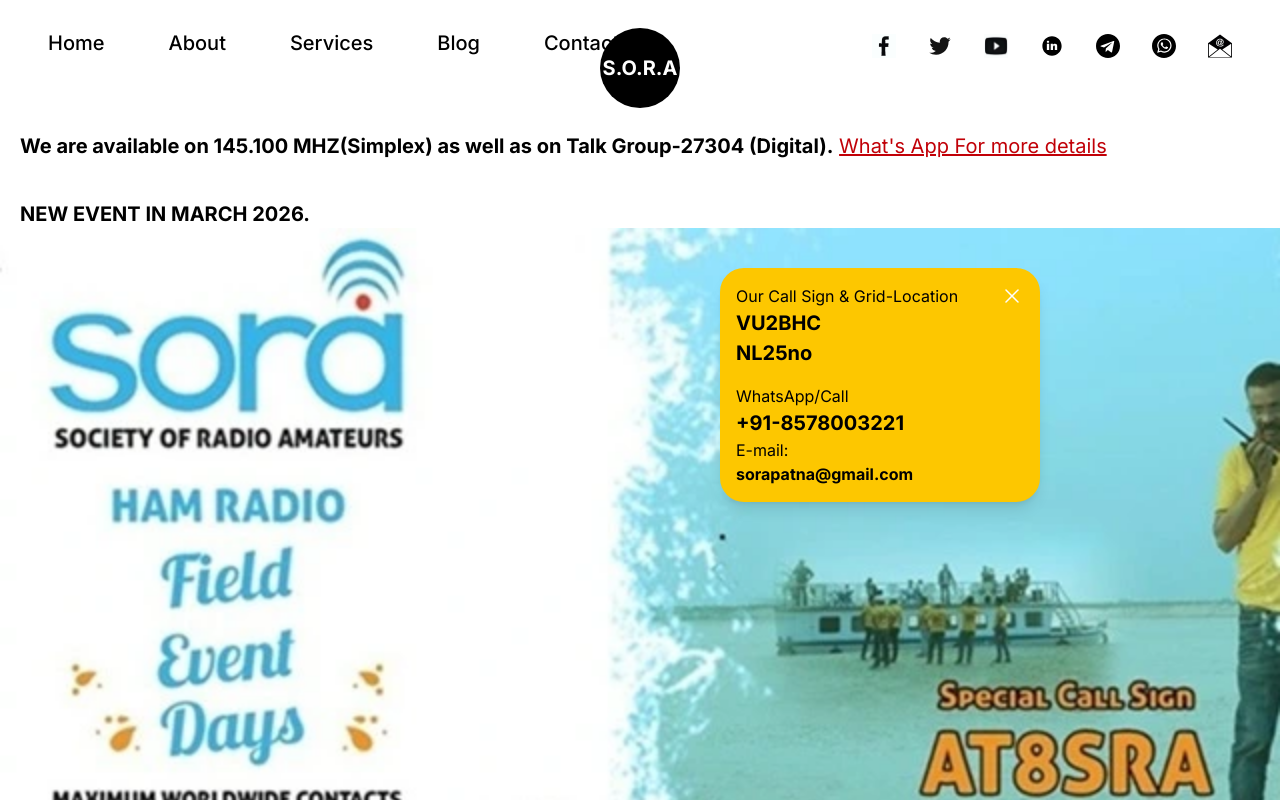
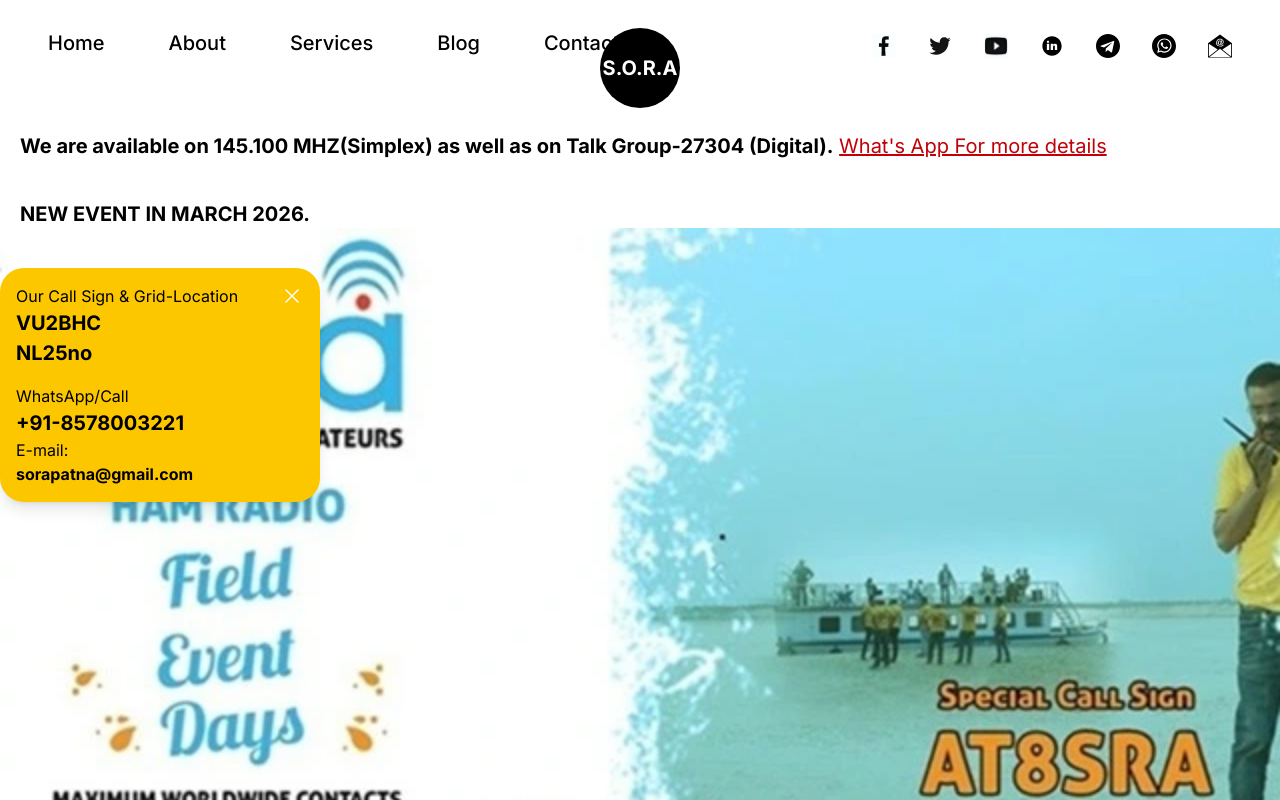
Before and after one commit to sorapatna/SORA-WEBSITE, a Next.js app: page / in a window 1280 px wide. Shown: the top 800 px of the page. Built offline with nearby package versions, Linux system fonts and the light colour scheme.

Commit message:
Update Hero.tsx

```diff
--- a/components/Hero.tsx
+++ b/components/Hero.tsx
@@ -15,10 +15,7 @@ const Hero = () => {
       </div>
 
       {/* Left Content */}
-      <div className="relative z-20 flex flex-1 flex-col xl:w-1/2 px-5 md:px-10">
-        {/* Add your text/content here */}
 
-      </div>
 
       {/* Right Content */}
       <div className="relative z-20 flex flex-1 items-start mt-10 md:mt-0 mb-10 md:mb-20 px-5 md:px-0">
```
